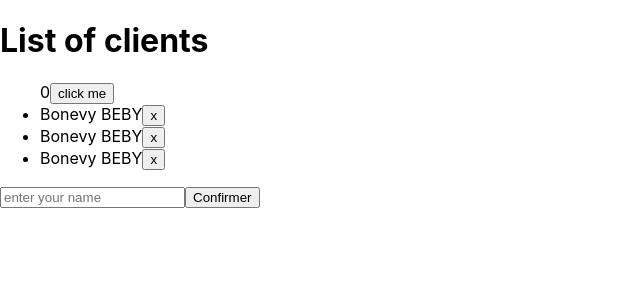
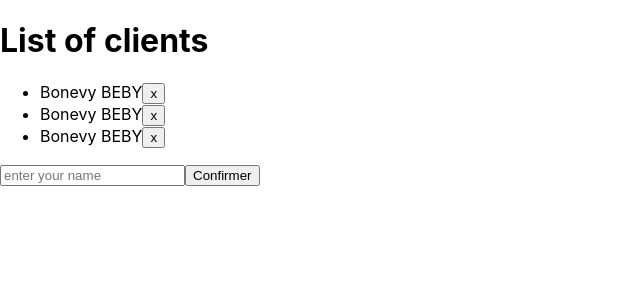
Before and after one commit to zoulou421/reactjs-tour, a React (Create React App) app: page / in a window 1280 px wide. Shown: the top 300 px of the page, without its empty margins (0-640 px from the left). Built offline with nearby package versions, Linux system fonts and the light colour scheme.

Commit message:
added: ref to extract the input form value

```diff
--- a/src/App.js
+++ b/src/App.js
@@ -2,6 +2,8 @@ import React, { Component } from 'react';
 
 
 class App extends React.Component {
+
+  clientInput = React.createRef();
   state = {
     clients: [
       { id: 1, name: "Bonevy BEBY" },
@@ -9,26 +11,40 @@ class App extends React.Component {
       { id: 3, name: "Bonevy BEBY" },
 
     ],
-    counter: 0
+    //  counter: 0
   }
-  handleClick = () => {
-    // this.setState({ counter: this.state.counter + 1 })
+  // handleClick = () => {
+  // this.setState({ counter: this.state.counter + 1 })
+  //   const clients = this.state.clients.slice();
+  //   clients.push({ id: 4, name: "Ketsia BEBY" });
+  //   this.setState({ clients: clients });
+  // }
+  handleDelete = id => {
+    // console.log(id)
     const clients = this.state.clients.slice();
-    clients.push({ id: 4, name: "Ketsia BEBY" });
+    /*const index = clients.findIndex(function (client) {
+      return client.id === id;
+    });*/
+    const index = clients.findIndex((client) => client.id === id);
+    clients.splice(index, 1);
     this.setState({ clients: clients });
   }
+  handleSubmit = event => {
+    event.preventDefault();
+    console.log(this.clientInput.current.value);
+  }
+
   render() {
     const title = "List of clients";
     return (
       <div>
         <h1> {title}</h1>
         <ul>
-          {this.state.counter}
-          <button onClick={this.handleClick}>click me</button>
-          {this.state.clients.map((client, index) => <li key={index}>{client.name}<button>x</button></li>)}
+          {this.state.clients.map((client, index) => <li key={index}>{client.name}
+            <button onClick={() => this.handleDelete(client.id)}>x</button></li>)}
         </ul>
-        <form>
-          <input type="text" placeholder="enter your name" />
+        <form onSubmit={this.handleSubmit}>
+          <input type="text" placeholder="enter your name" ref={this.clientInput} />
           <button>Confirmer</button>
         </form>
       </div>
```
